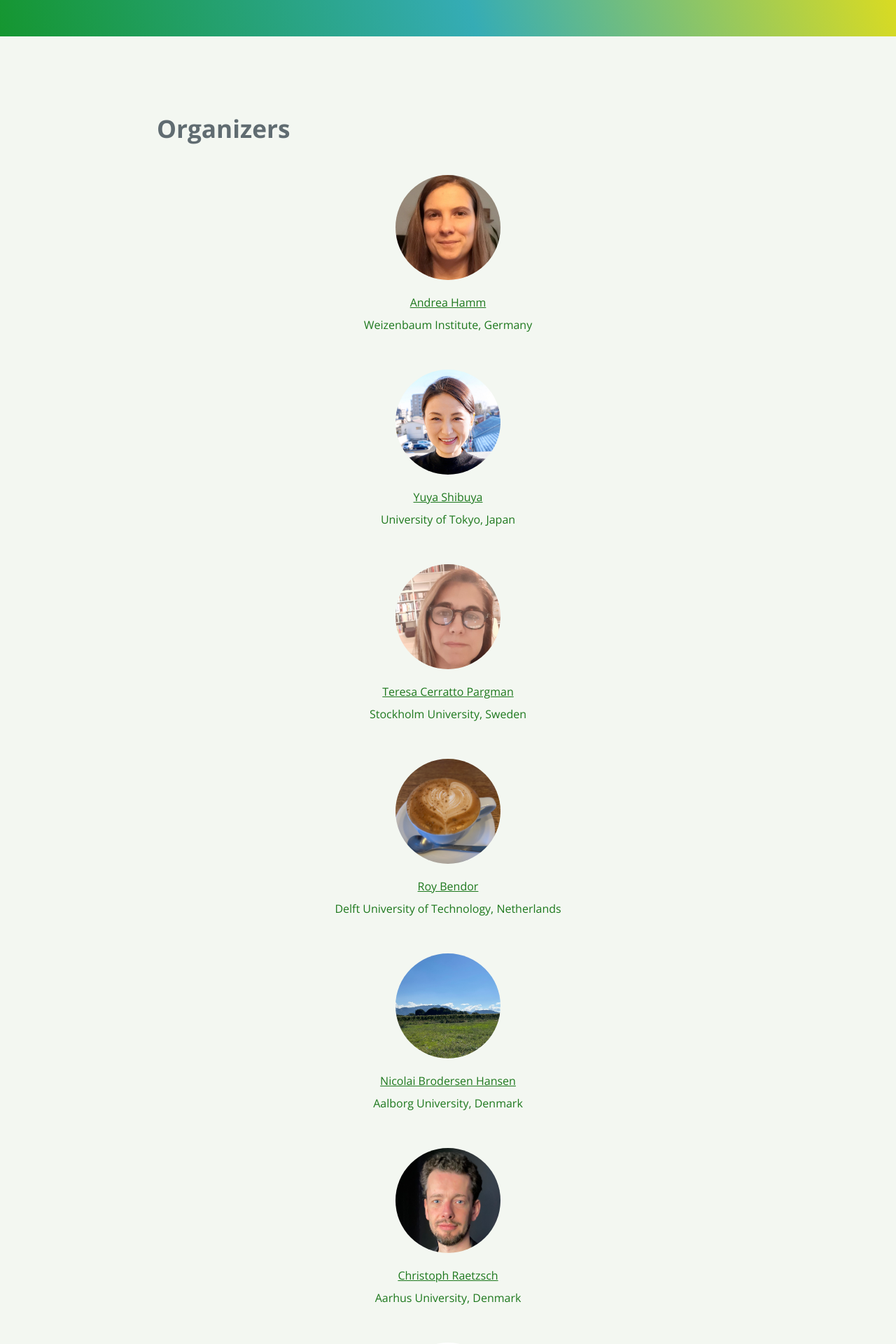
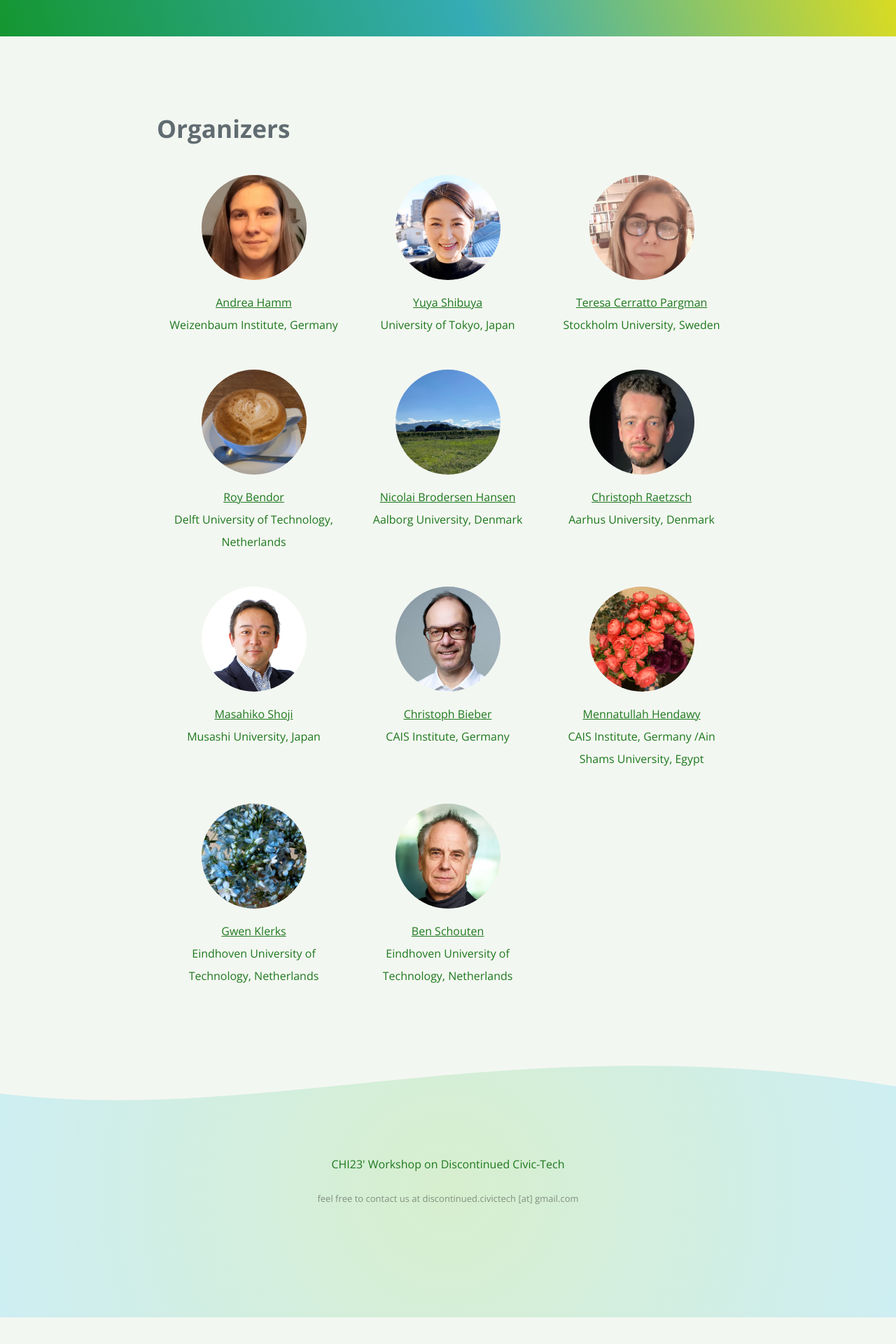
Before and after one commit to discontinued-civictech/discontinued-civictech.github.io, a Jekyll site: the page built from organizers.md, in a window 1280 px wide. Shown: the part 439-2359 px from the top of the page at 70% size. Built offline with Jekyll 4.4.1, drawn with Linux system fonts in a browser that asks for light colours; our own code applies the rules of GitHub Pages for plain Markdown files; after the commit the page ends 2321 px from its top, so only the background shows below that.

Commit message:
Update style

```diff
--- a/_sass/jekyll-theme-cayman.scss
+++ b/_sass/jekyll-theme-cayman.scss
@@ -274,10 +274,11 @@ a {
     margin-bottom: 16px;
     padding: 0 8px;
   }
-
-  .column {
-    width: 100%;
-    display: block;
+  @media screen and (max-width: #{$medium-breakpoint}) {
+    .column {
+      width: 100%;
+      display: block;
+    }
   }
 
   .container {
```
